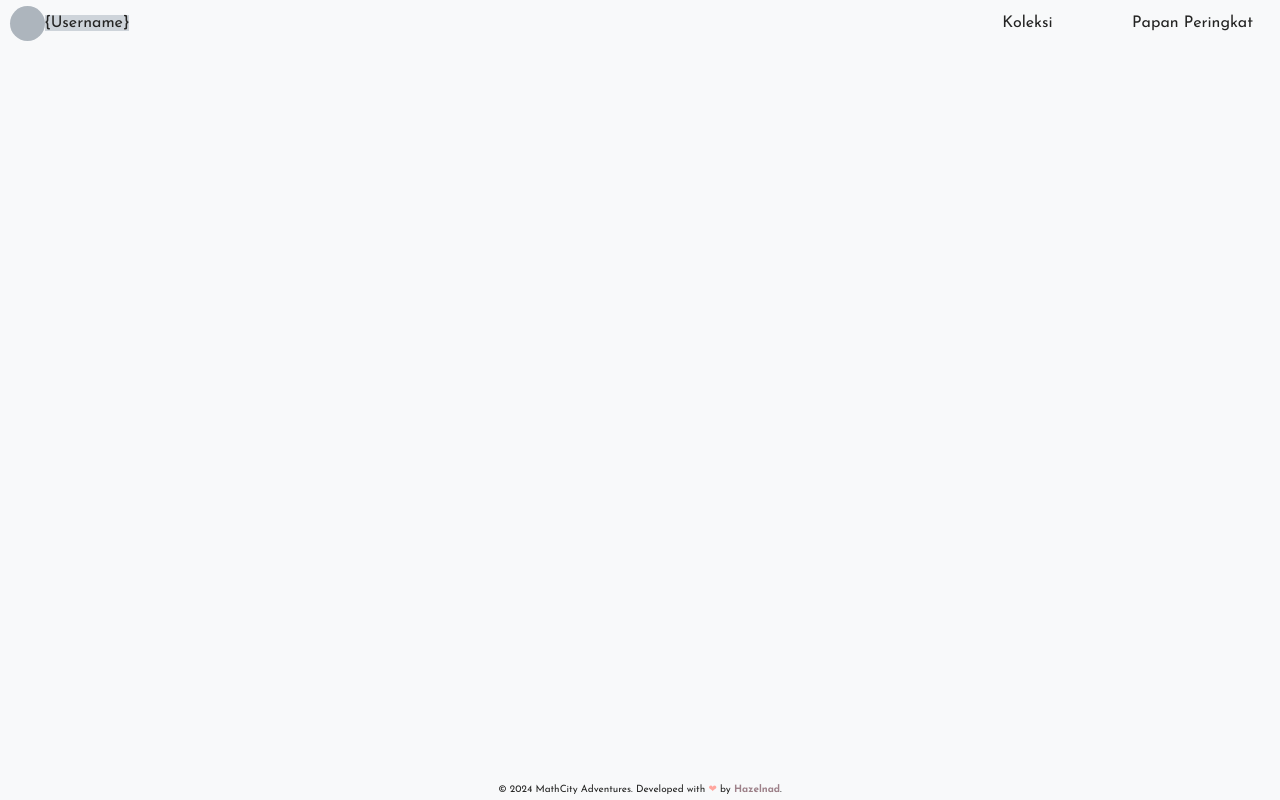
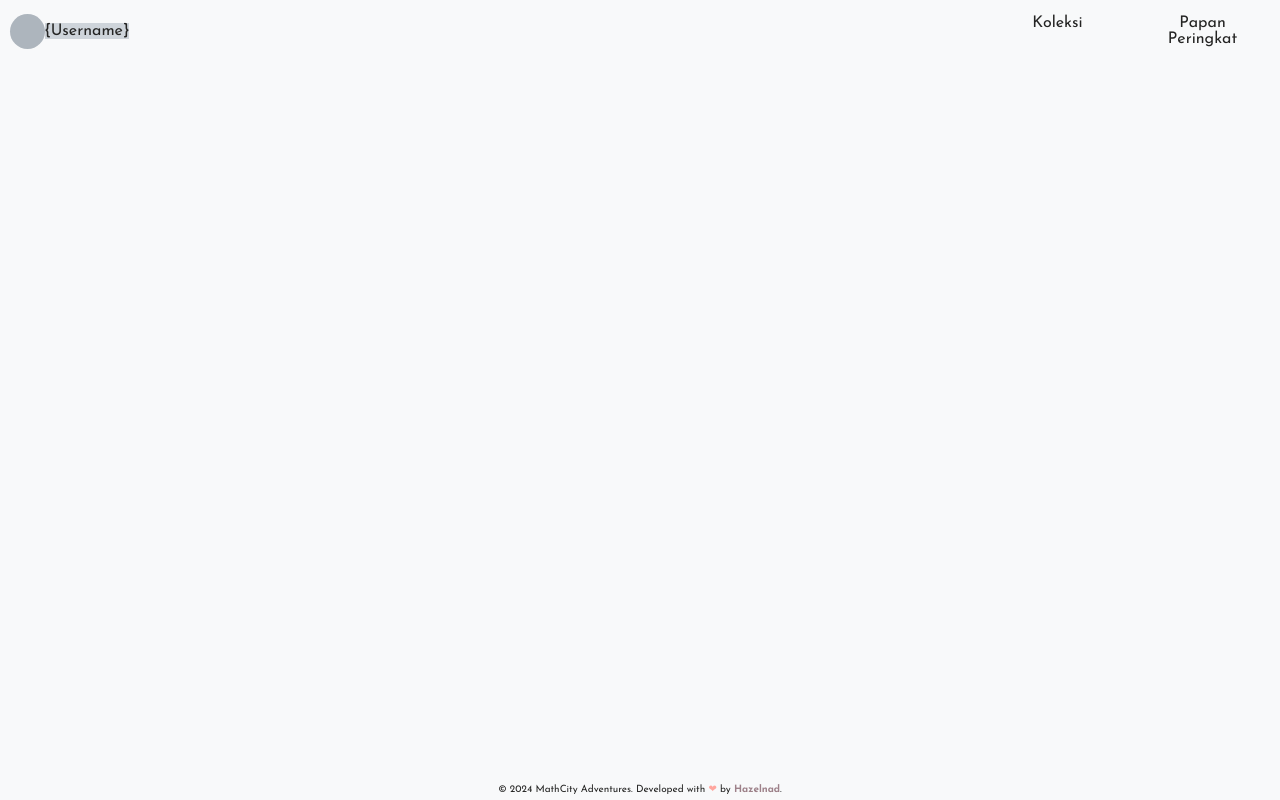
Before and after one commit to nadyadf/mathcity-adventures, a website built with webpack: page src/templates/index.html in a window 1280 px wide. Built offline with nearby package versions, Linux system fonts and the light colour scheme.

Commit message:
readjust app shell's syles

```diff
--- a/src/styles/responsive.css
+++ b/src/styles/responsive.css
@@ -27,4 +27,9 @@
     margin: 0;
     padding: 10px;
   }
+
+  .app-bar .app-bar__navigation ul li a:hover {
+    background-color: var(--bg-body);
+  }
+
 }
--- a/src/styles/style.css
+++ b/src/styles/style.css
@@ -1,6 +1,7 @@
 * {
   padding: 0;
   margin: 0;
+  box-sizing: border-box;
 }
 
 body {
@@ -62,32 +63,36 @@ body {
 .app-bar .app-bar__navigation {
   position: absolute;
   top: 50px;
-  right: -180px;
-  width: 150px;
+  right: -190px;
+  width: 170px;
   transition: all 0.3s;
   padding: 8px;
   background-color: var(--orange-middle);
   overflow: hidden;
 }
 
-.app-bar .app-bar_navigation.open {
+.app-bar .app-bar__navigation.open {
   right: 0;
+}
+
+.app-bar .app-bar__navigation ul li {
+  list-style: none;
 }
 
 .app-bar .app-bar__navigation ul li a {
   display: inline-block;
   text-decoration: none;
   color: white;
-  padding: 8px;
+  padding: 12px;
   margin-bottom: 5px;
   width: 100%;
   text-align: center;
 }
 
 .app-bar .app-bar__navigation ul li a:hover {
-  background-color: #f4a261;
-  color: white;
-  font-weight: bold;
+  background-color: var(--bg-body);
+  color: var(--off-black);
+  /* font-weight: bold; */
 }
 
 
```
